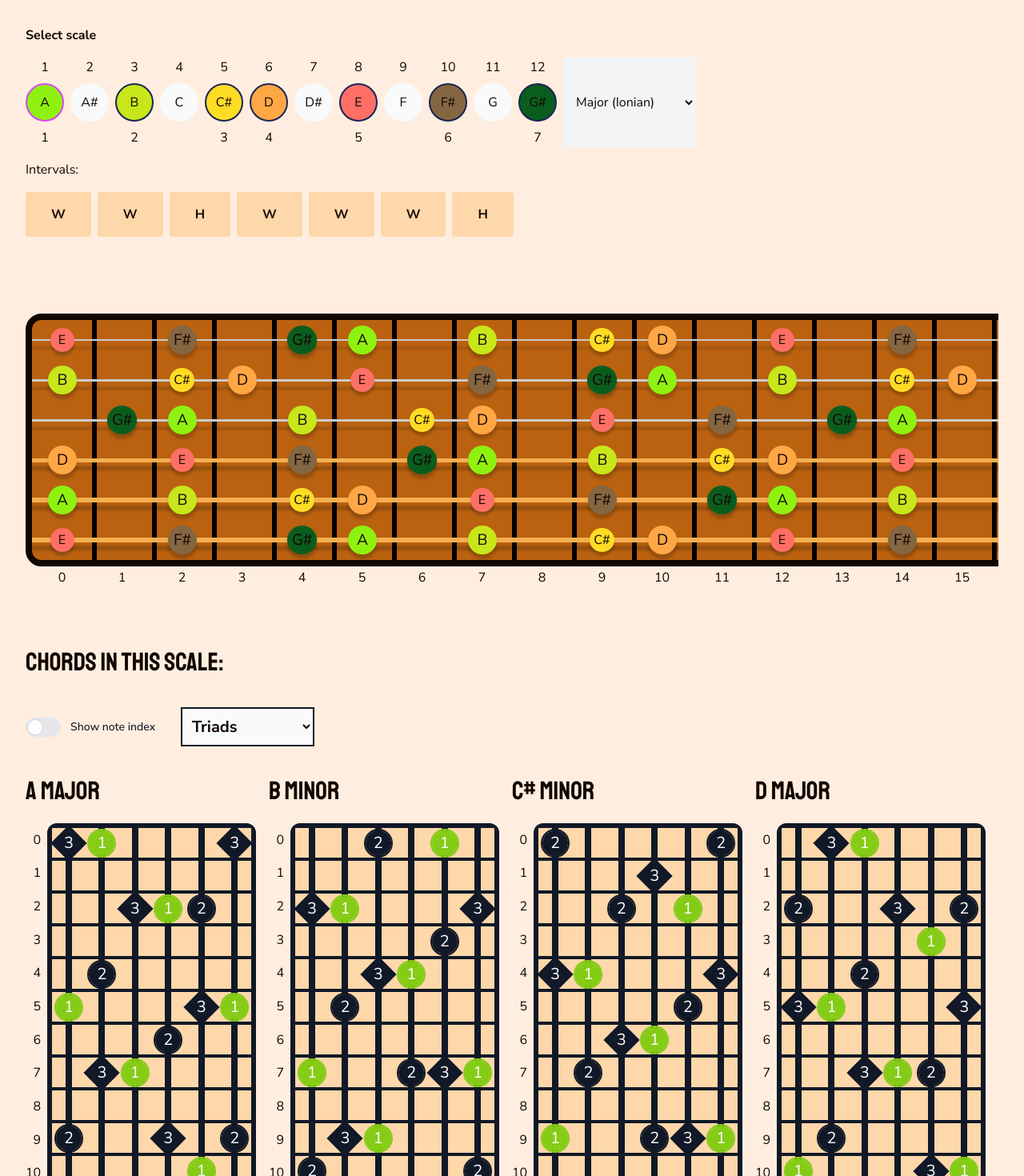
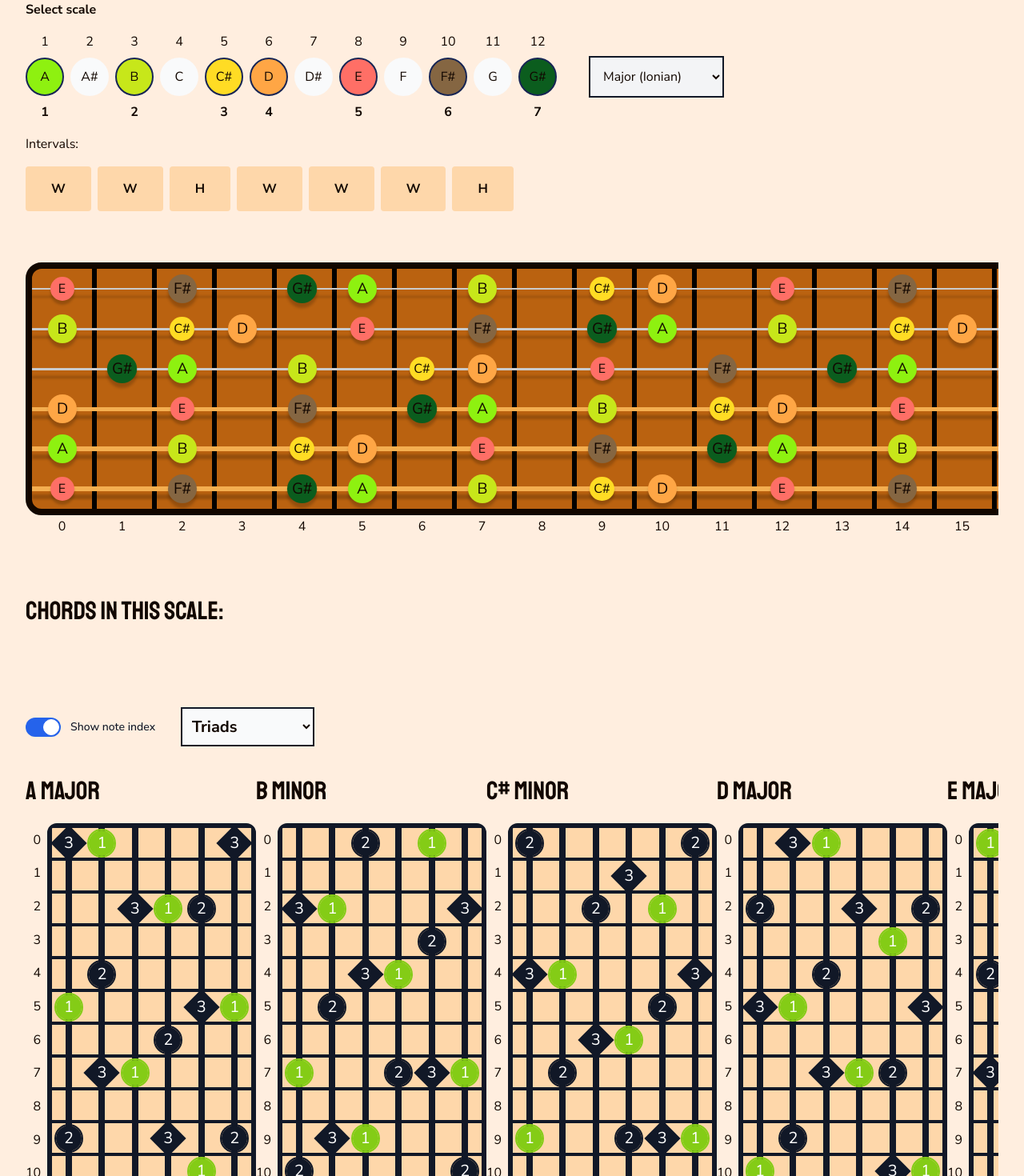
Before and after one commit to ChristianPisani/GuitarApp, a React (Vite) app in the folder GuitarApp/: page /visualizer in a window 1280 px wide. Shown: the top 1470 px of the page at 80% size. Built offline with nearby package versions, Linux system fonts and the light colour scheme; a web font is replaced by a local one.

Commit message:
mobilecss

```diff
--- a/GuitarApp/src/output.css
+++ b/GuitarApp/src/output.css
@@ -598,13 +598,27 @@ video {
   position: relative;
 }
 
+.mx-8 {
+  margin-left: 2rem;
+  margin-right: 2rem;
+}
+
 .my-8 {
   margin-top: 2rem;
   margin-bottom: 2rem;
 }
 
+.mx-4 {
+  margin-left: 1rem;
+  margin-right: 1rem;
+}
+
 .mb-0 {
   margin-bottom: 0px;
+}
+
+.ml-8 {
+  margin-left: 2rem;
 }
 
 .mr-4 {
@@ -671,12 +685,20 @@ video {
   width: 100%;
 }
 
+.w-screen {
+  width: 100vw;
+}
+
 .min-w-72 {
   min-width: 18rem;
 }
 
 .max-w-\[100svw\] {
   max-width: 100svw;
+}
+
+.flex-1 {
+  flex: 1 1 0%;
 }
 
 .rotate-45 {
@@ -720,6 +742,10 @@ video {
   gap: 2rem;
 }
 
+.self-center {
+  align-self: center;
+}
+
 .overflow-auto {
   overflow: auto;
 }
@@ -753,19 +779,14 @@ video {
   border-color: rgb(23 37 84 / var(--tw-border-opacity));
 }
 
-.border-fuchsia-500 {
-  --tw-border-opacity: 1;
-  border-color: rgb(217 70 239 / var(--tw-border-opacity));
-}
-
 .border-gray-900 {
   --tw-border-opacity: 1;
   border-color: rgb(17 24 39 / var(--tw-border-opacity));
 }
 
-.bg-blue-500 {
+.bg-blue-700 {
   --tw-bg-opacity: 1;
-  background-color: rgb(59 130 246 / var(--tw-bg-opacity));
+  background-color: rgb(29 78 216 / var(--tw-bg-opacity));
 }
 
 .bg-gray-100 {
@@ -788,9 +809,9 @@ video {
   background-color: rgb(17 24 39 / var(--tw-bg-opacity));
 }
 
-.bg-lime-700 {
+.bg-lime-500 {
   --tw-bg-opacity: 1;
-  background-color: rgb(77 124 15 / var(--tw-bg-opacity));
+  background-color: rgb(132 204 22 / var(--tw-bg-opacity));
 }
 
 .bg-orange-200 {
@@ -803,32 +824,16 @@ video {
   background-color: rgb(202 138 4 / var(--tw-bg-opacity));
 }
 
-.bg-blue-700 {
-  --tw-bg-opacity: 1;
-  background-color: rgb(29 78 216 / var(--tw-bg-opacity));
-}
-
-.bg-yellow-700 {
-  --tw-bg-opacity: 1;
-  background-color: rgb(161 98 7 / var(--tw-bg-opacity));
-}
-
-.bg-lime-500 {
-  --tw-bg-opacity: 1;
-  background-color: rgb(132 204 22 / var(--tw-bg-opacity));
-}
-
-.bg-lime-600 {
-  --tw-bg-opacity: 1;
-  background-color: rgb(101 163 13 / var(--tw-bg-opacity));
-}
-
 .p-2 {
   padding: 0.5rem;
 }
 
 .p-3 {
   padding: 0.75rem;
+}
+
+.p-4 {
+  padding: 1rem;
 }
 
 .p-8 {
@@ -893,25 +898,12 @@ video {
   outline-width: 2px;
 }
 
-.outline-8 {
-  outline-width: 8px;
-}
-
 .outline-gray-900 {
   outline-color: #111827;
 }
 
 .outline-lime-500 {
   outline-color: #84cc16;
-}
-
-.outline-lime-700 {
-  outline-color: #4d7c0f;
-}
-
-.blur-md {
-  --tw-blur: blur(12px);
-  filter: var(--tw-blur) var(--tw-brightness) var(--tw-contrast) var(--tw-grayscale) var(--tw-hue-rotate) var(--tw-invert) var(--tw-saturate) var(--tw-sepia) var(--tw-drop-shadow);
 }
 
 :root {
@@ -1060,6 +1052,21 @@ body {
   --tw-ring-color: rgb(147 197 253 / var(--tw-ring-opacity));
 }
 
+@media (min-width: 768px) {
+  .md\:mx-8 {
+    margin-left: 2rem;
+    margin-right: 2rem;
+  }
+
+  .md\:flex-row {
+    flex-direction: row;
+  }
+
+  .md\:p-8 {
+    padding: 2rem;
+  }
+}
+
 .peer:checked ~ .rtl\:peer-checked\:after\:-translate-x-full:where([dir="rtl"], [dir="rtl"] *)::after {
   content: var(--tw-content);
   --tw-translate-x: -100%;
--- a/GuitarApp/src/routes/fretboard-visualization/FretboardVisualization.tsx
+++ b/GuitarApp/src/routes/fretboard-visualization/FretboardVisualization.tsx
@@ -6,6 +6,7 @@ import {
   getScaleDegree,
   noteDegreeClasses,
   noteIsInScale,
+  noteToString,
 } from "../../utility/noteFunctions";
 import { useContext, useState } from "react";
 import { FretboardContext } from "../../ui/Fretboard/FretboardContext";
@@ -18,7 +19,7 @@ const Settings = () => {
     useContext(FretboardContext);
 
   return (
-    <div className={"flex flex-col gap-4 p-8"}>
+    <div className={"flex flex-col gap-4 overflow-auto mx-4 md:mx-8"}>
       <p className={"font-bold mb-0"}>Select scale</p>
 
       <div className={"flex gap-2"}>
@@ -33,14 +34,11 @@ const Settings = () => {
                 onClick={() => setSelectedNote(note)}
                 className={`w-12 h-12 rounded-full bg-gray-50 grid place-items-center ${
                   noteDegreeClasses[scaleDegree]
-                } ${isInScale ? "border-2 border-blue-950 note-color" : ""} ${
-                  note === selectedNote ? "border-fuchsia-500" : ""
-                }`}
+                } ${isInScale ? "border-2 border-blue-950 note-color" : ""}`}
               >
-                {note.name}
-                {note.sharp ? "#" : ""}
+                {noteToString(note)}
               </button>
-              {isInScale && <p>{scaleDegree + 1}</p>}
+              {isInScale && <p className={"font-bold"}>{scaleDegree + 1}</p>}
             </div>
           );
         })}
@@ -48,7 +46,9 @@ const Settings = () => {
           onChange={(e) =>
             setSelectedScale(availableScales[Number(e.target.value)])
           }
-          className={"p-3 bg-gray-100"}
+          className={
+            "p-3 bg-gray-100 border-gray-900 border-2 self-center ml-8"
+          }
         >
           {availableScales.map((scale, index) => (
             <option value={index}>{scale.name}</option>
@@ -126,13 +126,13 @@ export const FretboardVisualization = () => {
         setSelectedScale,
       }}
     >
-      <main className={"grid max-w-[100svw] overflow-hidden"}>
+      <main className={"grid max-w-[100svw]"}>
         <Settings />
         <div className={"main-content overflow-auto"}>
           <FretBoard />
         </div>
-        <div className={"p-8"}>
-          <h2>Chords in this scale:</h2>
+        <div>
+          <h2 className={"p-4 md:p-8"}>Chords in this scale:</h2>
 
           <ChordDegreeVisualizer
             degrees={degrees}
--- a/GuitarApp/src/ui/chord/chord.tsx
+++ b/GuitarApp/src/ui/chord/chord.tsx
@@ -34,14 +34,15 @@ export const ChordDegreeVisualizer: FC<ChordDegreeVisualizerProps> = ({
   };
 
   return (
-    <>
-      <div className={"flex gap-8 my-8"}>
+    <div className={"flex flex-col w-screen p-4 md:p-8"}>
+      <div className={"flex flex-col gap-8 my-8 md:flex-row"}>
         <label className="inline-flex items-center cursor-pointer">
           <input
             type="checkbox"
             value={showNoteIndex ? 1 : 0}
             onChange={() => setShowNoteIndex(!showNoteIndex)}
             className="sr-only peer"
+            defaultChecked={showNoteIndex}
           />
           <div className="relative w-11 h-6 bg-gray-200 peer-focus:outline-none peer-focus:ring-4 peer-focus:ring-blue-300 dark:peer-focus:ring-blue-800 rounded-full peer dark:bg-gray-700 peer-checked:after:translate-x-full rtl:peer-checked:after:-translate-x-full peer-checked:after:border-white after:content-[''] after:absolute after:top-[2px] after:start-[2px] after:bg-white after:border-gray-300 after:border after:rounded-full after:h-5 after:w-5 after:transition-all dark:border-gray-600 peer-checked:bg-blue-600"></div>
           <span className="ms-3 text-sm font-medium text-gray-900">
@@ -62,6 +63,7 @@ export const ChordDegreeVisualizer: FC<ChordDegreeVisualizerProps> = ({
         </select>
       </div>
 
+      <div className={"flex overflow-auto"}>
         {degrees.map((degree) => {
           const chord = getScaleChord(
             note,
@@ -71,7 +73,7 @@ export const ChordDegreeVisualizer: FC<ChordDegreeVisualizerProps> = ({
           );
 
           return (
-          <div className={"inline-grid mr-4 gap-4"}>
+            <div className={"inline-grid gap-4"}>
               <h2>{getChordName(chord)}</h2>
               <ChordVisualizer
                 chord={chord}
@@ -81,7 +83,8 @@ export const ChordDegreeVisualizer: FC<ChordDegreeVisualizerProps> = ({
             </div>
           );
         })}
-    </>
+      </div>
+    </div>
   );
 };
 
```
Lines whose indentation alone changed are shown as unchanged.
